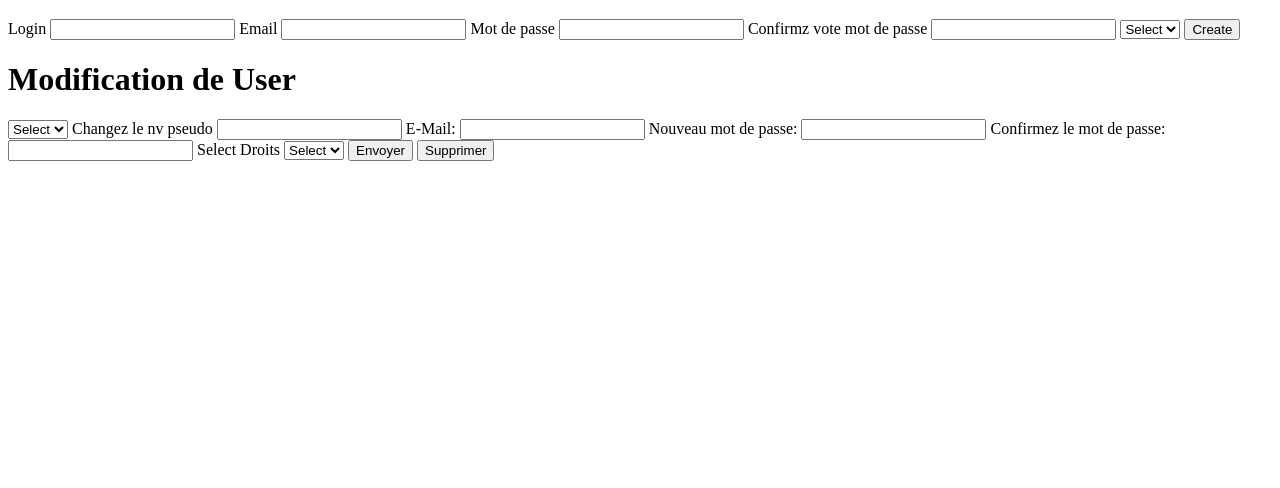
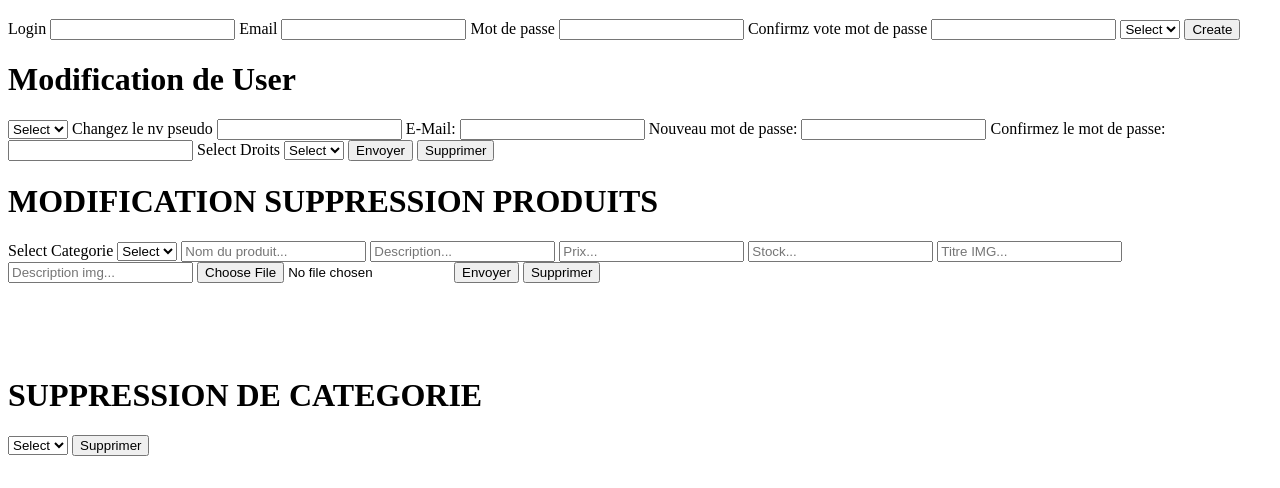
Before and after one commit to Jeremy-DEJOUX/boutique, a PHP site: page /pages/admin.php in a window 1280 px wide. Shown: the part 312-800 px from the top of the page. Run offline with PHP 8.4, Linux system fonts and the light colour scheme; data that the repository does not hold is empty.

Commit message:
ok la page admin done

```diff
--- a/class/classAdmin.php
+++ b/class/classAdmin.php
@@ -44,7 +44,7 @@ class Admin{
                     if ($password == $confirmPW){
 
                         $cryptepass = password_hash($password, PASSWORD_BCRYPT);
-                        $insert = connect()->prepare("INSERT INTO user (login, password, email, id_droits ) VALUES (:login, :cryptepass, :email, :id_droits)");
+                        $insert = connect()->prepare("INSERT INTO user (login, password, email, id_droits ) VALUES (:login, :cryptedpass, :email, :id_droits)");
                         $insert->bindValue(":login", $login, PDO::PARAM_STR);
                         $insert->bindValue(":cryptedpass", $cryptepass, PDO::PARAM_STR);
                         $insert->bindValue(":email", $email, PDO::PARAM_STR);
@@ -79,14 +79,17 @@ class Admin{
 
         if (!empty($login) && !empty($email) && !empty($password) && !empty($confirmPW)){
 
+            var_dump($old_login);
+
             $cryptedpass = password_hash($password, PASSWORD_BCRYPT); // CRYPTED
-            $update = ($this->db)->prepare("UPDATE user SET login = :login, password = :cryptedpass, email= :mail WHERE id = :myID");
+            $update = connect()->prepare("UPDATE user SET login = :login, password = :cryptedpass, email= :mail WHERE login = :old_login");
             $update->bindValue(":login", $login, PDO::PARAM_STR);
             $update->bindValue(":cryptedpass",$cryptedpass, PDO::PARAM_STR);
-            $update->bindValue(":myID", $_SESSION['user']['id'], PDO::PARAM_INT);
+            $update->bindValue(":old_login", $old_login, PDO::PARAM_STR);
             $update->bindValue(":mail",$email, PDO::PARAM_STR);
 
             $update->execute();
+
             }
             else{ $error_log = "veuillez remplir les champs";
             }
@@ -99,8 +102,8 @@ class Admin{
     public function deleteUser($login)
     {
 
-        $deleteQuery = $this->db->prepare("DELETE FROM user WHERE id = :login");
-        $deleteQuery->bindValue(":login", $login, PDO::PARAM_INT);
+        $deleteQuery = connect()->prepare("DELETE FROM user WHERE login = :login");
+        $deleteQuery->bindValue(":login", $login, PDO::PARAM_STR);
         $deleteQuery->execute();
     }
 
--- a/pages/admin.php
+++ b/pages/admin.php
@@ -141,6 +141,42 @@ if(isset($_POST['deleteUser'])){
                     <input type="submit" name="mod" value="Envoyer">
                     <input type="submit" name="deleteUser" value="Supprimer">
         </form>
+        <h1>MODIFICATION SUPPRESSION PRODUITS</h1>
+        <form action="" method="post" enctype="multipart/form-data">
+            <label>Select Categorie</label>
+            <select name="id_prod">
+                <option>Select</option>
+                    <?php
+                        $cat = new Product();
+                        $cat->displayProd();
+                    ?>
+            </select>
+            <input type="text" name="nameProd" placeholder="Nom du produit...">
+            <input type="text" name="desc" placeholder="Description...">
+            <input type="number" name="prix" placeholder="Prix...">
+            <input type="number" name="stock" placeholder="Stock...">
+            <input type="text" name="titleImg" placeholder="Titre IMG...">
+            <input type="text" name="descImg" placeholder="Description img...">
+            <input type="file" name="fileupload">
+
+            <input type="submit" name="modifProd" value="Envoyer">
+            <input type="submit" name="deleteProd" value="Supprimer">
+        </form>
+ <br><br><br><br>
+
+
+ <h1>SUPPRESSION DE CATEGORIE</h1>
+
+ <form action="" method="post">
+    <select name="deleteCat">
+        <option>Select</option>
+            <?php
+                $cat = new Categorie();
+                $cat->displayChoice();
+            ?>
+    </select>
+    <input type="submit" value="Supprimer" name="delete_cat">
+ </form>
     </main>
 </body>
 </html>
```
Also changed, not shown: ressources/img/dnd-jdr.60671088a30b55.24978154.jpg (added).
